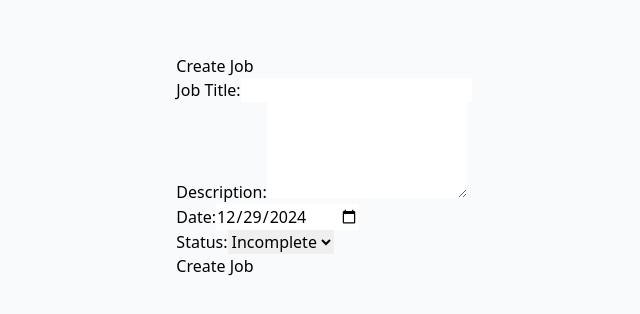
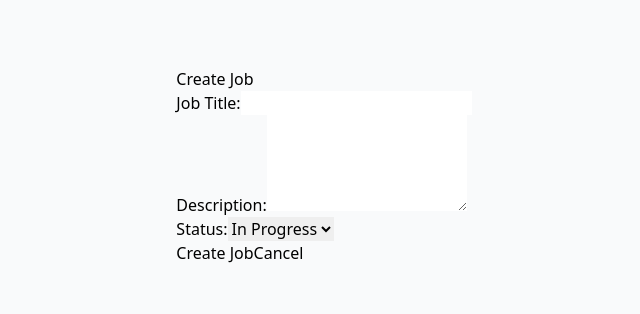
Before and after one commit to arob12inson/sonder, a React (Vite) app: page /recruiter/job/new in a window 1280 px wide. Shown: the part 234-548 px from the top of the page, without its empty margins (316-956 px from the left). Built offline with nearby package versions, Linux system fonts and the light colour scheme.

Commit message:
added cancel button

```diff
--- a/src/pages/CreateJob.tsx
+++ b/src/pages/CreateJob.tsx
@@ -1,5 +1,5 @@
 import React, { useState } from "react";
-import { Job, JobPostingStatus } from "../types";
+import { Job, JobPostingStatus, } from "../types";
 
 const CreateJobForm = () => {
     const [jobFormData, setJobFormData] = useState<Job>({
@@ -7,7 +7,7 @@ const CreateJobForm = () => {
         date: new Date,
         title: "",
         description: "",
-        status: JobPostingStatus.INCOMPLETE
+        status: JobPostingStatus.IN_PROGRESS
     });
 
     const handleSubmit = (e: React.FormEvent) => {
@@ -22,8 +22,8 @@ const CreateJobForm = () => {
     }
 
     return (
-        <div className="max-w-2xl p-6 bg-white rounded-lg shadow-md">
-            <form onSubmit={handleSubmit} className="space-y-4">
+        <div className="w-full p-12 bg-white rounded-lg shadow-md">
+            <form onSubmit={handleSubmit} className="space-y-8">
                 <div className="flex flex-col">
                     <label className="text-gray-700 font-medium mb-2">Job Title:
                         <input
@@ -32,7 +32,7 @@ const CreateJobForm = () => {
                             value={jobFormData.title}
                             onChange={handleChange}
                             required
-                            className="w-full p-2 border rounded-md"
+                            className="w-full p-2 border rounded-md text-black"
                         />
                     </label>
                 </div>
@@ -45,18 +45,6 @@ const CreateJobForm = () => {
                             required
                             className="w-full p-2 border rounded-md"
                             rows={4}
-                        />
-                    </label>
-                </div>
-                <div className="flex flex-col">
-                    <label className="text-gray-700 font-medium mb-2">Date:
-                        <input
-                            type="date"
-                            name="date"
-                            value={jobFormData.date.toISOString().split('T')[0]}
-                            onChange={(e) => setJobFormData({...jobFormData, date: new Date(e.target.value)})}
-                            required
-                            className="w-full p-2 border rounded-md"
                         />
                     </label>
                 </div>
@@ -75,12 +63,20 @@ const CreateJobForm = () => {
                         </select>
                     </label>
                 </div>
+                <div className="flex justify-between">
                     <button
                         type="submit"
-                    className="w-full bg-gray-500 text-white py-2 px-4 rounded-md hover:bg-gray-600 shadow-md"
+                        className=" bg-gray-500 text-white py-3 px-5 rounded-lg hover:bg-gray-600 shadow-md"
                     >
                         Create Job
                     </button>
+                    <button
+                        type="submit"
+                        className=" bg-white text-gray-500 rounded-lg hover:text-red-500"
+                    >
+                        Cancel
+                    </button>
+                </div>
             </form>
         </div>
     );
@@ -90,8 +86,10 @@ const CreateJobForm = () => {
 const CreateJob = () => {
     return (
         <div className="w-full h-full flex flex-col p-6">
-            <h1 className="text-grey-900 text-lg my-4">Create Job</h1>
+            <div className="w-1/2 h-full flex flex-col mx-auto">
+                <h1 className="text-grey-900 text-xl my-4">Create Job</h1>
                 <CreateJobForm />
+            </div>
         </div>
     );
 };
```
Lines whose indentation alone changed are shown as unchanged.
